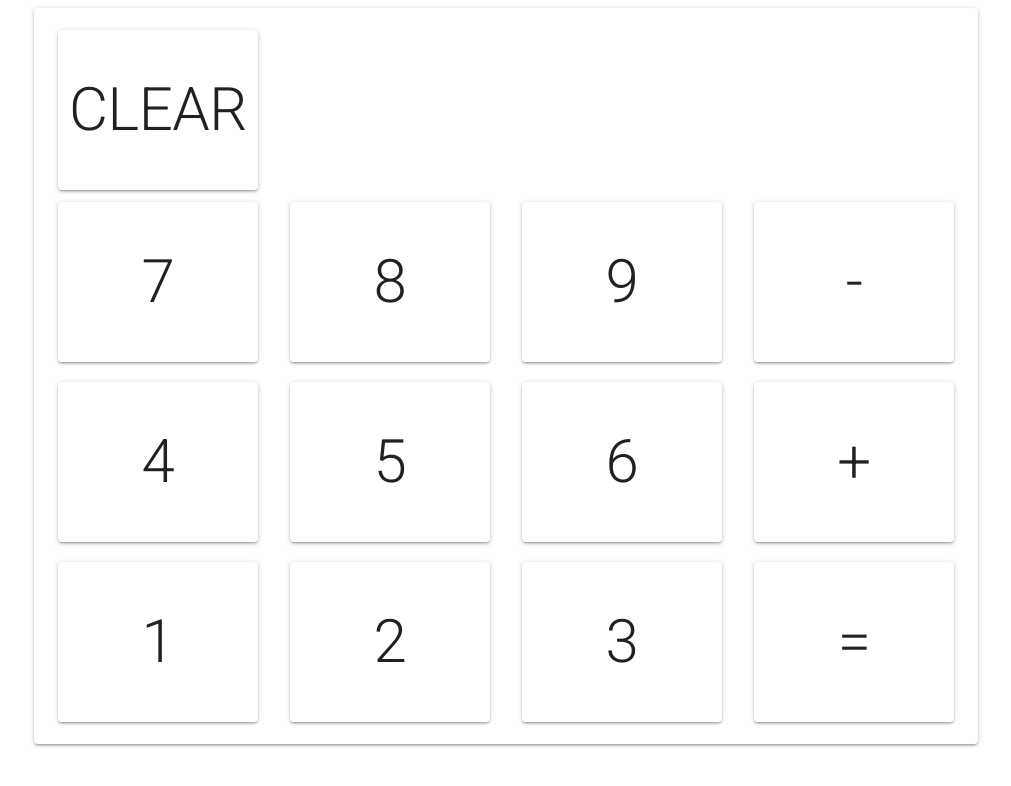
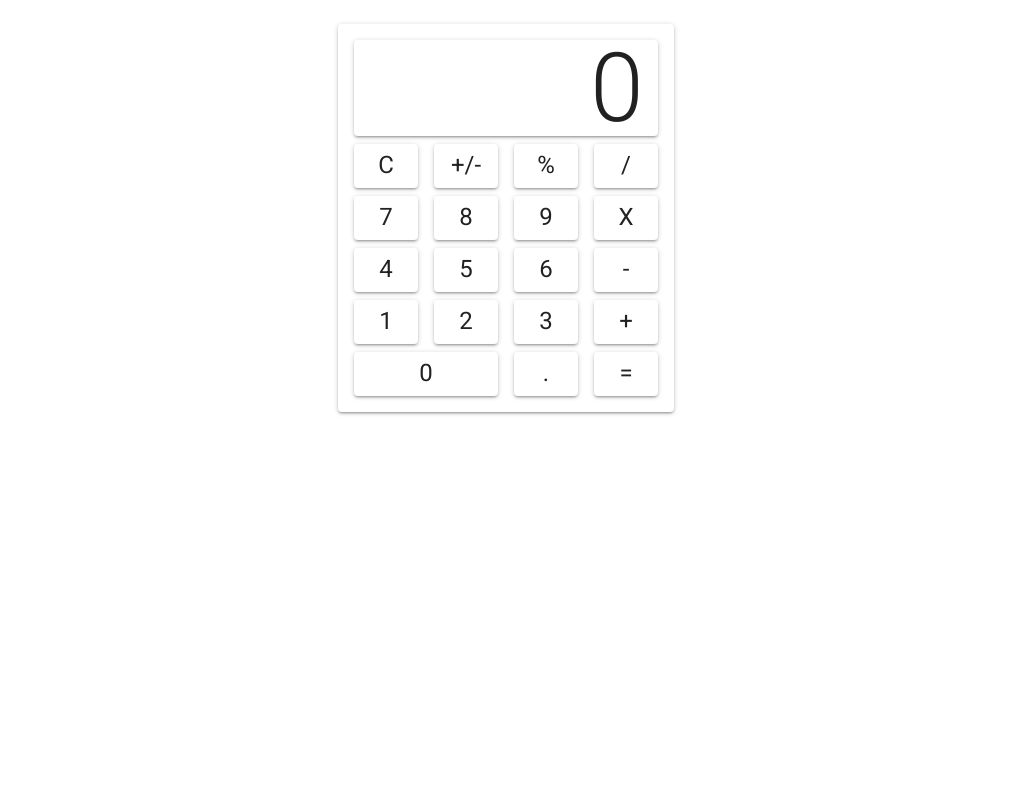
Before and after one commit to JakeSJordan11/oldcalculator, a React (Create React App) app: page / in a window 1280 px wide. Shown: the top 786 px of the page, without its empty margins (134-1145 px from the left). Built offline with nearby package versions, Linux system fonts and the light colour scheme.

Commit message:
clean up and got handleClick working

```diff
--- a/src/App.tsx
+++ b/src/App.tsx
@@ -1,5 +1,6 @@
 import * as React from "react";
 import CalcButton from "./components/CalcButton";
+import CalcInput from "./components/CalcInput";
 
 import { Grid, Paper } from "@material-ui/core";
 
@@ -9,59 +10,87 @@ export interface AppState {}
 
 class App extends React.Component<AppProps, AppState> {
   state = {};
+  handleClick = () => {
+    console.log("ha");
+  };
   render() {
     return (
-      <Grid container justify="center" alignItems="center">
-        <Paper style={{ padding: 16 }}>
-          <Grid container justify="center" alignItems="center">
-            <Grid container spacing={16}>
-              <Grid item>
-                <CalcButton>Clear</CalcButton>
-              </Grid>
+      <Grid container justify="center">
+        <Paper style={{ padding: 16, margin: 16 }}>
+          <Grid container spacing={16}>
+            <Grid item xs>
+              <CalcInput>0</CalcInput>
             </Grid>
           </Grid>
 
-          <Grid container justify="center" alignItems="center" spacing={16}>
-            <Grid item>
-              <CalcButton>7</CalcButton>
+          <Grid container spacing={16}>
+            <Grid item xs>
+              <CalcButton>c</CalcButton>
             </Grid>
-            <Grid item>
+            <Grid item xs>
+              <CalcButton>+/-</CalcButton>
+            </Grid>
+            <Grid item xs>
+              <CalcButton>%</CalcButton>
+            </Grid>
+            <Grid item xs>
+              <CalcButton>/</CalcButton>
+            </Grid>
+          </Grid>
+
+          <Grid container spacing={16}>
+            <Grid item xs>
+              <CalcButton onClick={this.handleClick}>7</CalcButton>
+            </Grid>
+            <Grid item xs>
               <CalcButton>8</CalcButton>
             </Grid>
-            <Grid item>
+            <Grid item xs>
               <CalcButton>9</CalcButton>
             </Grid>
-            <Grid item>
+            <Grid item xs>
+              <CalcButton>x</CalcButton>
+            </Grid>
+          </Grid>
+
+          <Grid container spacing={16}>
+            <Grid item xs>
+              <CalcButton>4</CalcButton>
+            </Grid>
+            <Grid item xs>
+              <CalcButton>5</CalcButton>
+            </Grid>
+            <Grid item xs>
+              <CalcButton>6</CalcButton>
+            </Grid>
+            <Grid item xs>
               <CalcButton>-</CalcButton>
             </Grid>
           </Grid>
 
-          <Grid container justify="center" alignItems="center" spacing={16}>
-            <Grid item>
-              <CalcButton>4</CalcButton>
+          <Grid container spacing={16}>
+            <Grid item xs>
+              <CalcButton>1</CalcButton>
             </Grid>
-            <Grid item>
-              <CalcButton>5</CalcButton>
+            <Grid item xs>
+              <CalcButton>2</CalcButton>
             </Grid>
-            <Grid item>
-              <CalcButton>6</CalcButton>
+            <Grid item xs>
+              <CalcButton>3</CalcButton>
             </Grid>
-            <Grid item>
+            <Grid item xs>
               <CalcButton>+</CalcButton>
             </Grid>
           </Grid>
 
-          <Grid container justify="center" alignItems="center" spacing={16}>
-            <Grid item>
-              <CalcButton>1</CalcButton>
+          <Grid container spacing={16}>
+            <Grid item xs={6}>
+              <CalcButton>0</CalcButton>
             </Grid>
-            <Grid item>
-              <CalcButton>2</CalcButton>
+            <Grid item xs>
+              <CalcButton>.</CalcButton>
             </Grid>
-            <Grid item>
-              <CalcButton>3</CalcButton>
-            </Grid>
-            <Grid item>
+            <Grid item xs>
               <CalcButton>=</CalcButton>
             </Grid>
           </Grid>
--- a/src/components/CalcButton.tsx
+++ b/src/components/CalcButton.tsx
@@ -1,7 +1,9 @@
 import * as React from "react";
 import { Button, Paper, Typography } from "@material-ui/core";
 
-export interface CalcButtonProps {}
+export interface CalcButtonProps {
+  onClick?: any;
+}
 
 export interface CalcButtonState {}
 
@@ -9,13 +11,14 @@ class CalcButton extends React.Component<CalcButtonProps, CalcButtonState> {
   state = {};
   render() {
     return (
-      <Button>
-        <Paper style={{ height: "20vh", width: "25vh" }}>
-          <Typography style={{ paddingTop: "25%" }} align="center" variant="h2">
-            {this.props.children}
-          </Typography>
-        </Paper>
-      </Button>
+      <Paper style={{ width: "100%", height: "100%" }}>
+        <Button
+          onClick={this.props.onClick}
+          style={{ width: "100%", height: "100%" }}
+        >
+          <Typography variant="h5">{this.props.children}</Typography>
+        </Button>
+      </Paper>
     );
   }
 }
--- /dev/null
+++ b/src/components/CalcInput.tsx
@@ -0,0 +1,21 @@
+import * as React from "react";
+import { Paper, Typography } from "@material-ui/core";
+
+export interface CalcButtonProps {}
+
+export interface CalcButtonState {}
+
+class CalcButton extends React.Component<CalcButtonProps, CalcButtonState> {
+  state = {};
+  render() {
+    return (
+      <Paper style={{ width: "100%" }}>
+        <Typography variant="h1" style={{ textAlign: "end", paddingRight: 16 }}>
+          {this.props.children}
+        </Typography>
+      </Paper>
+    );
+  }
+}
+
+export default CalcButton;
```
